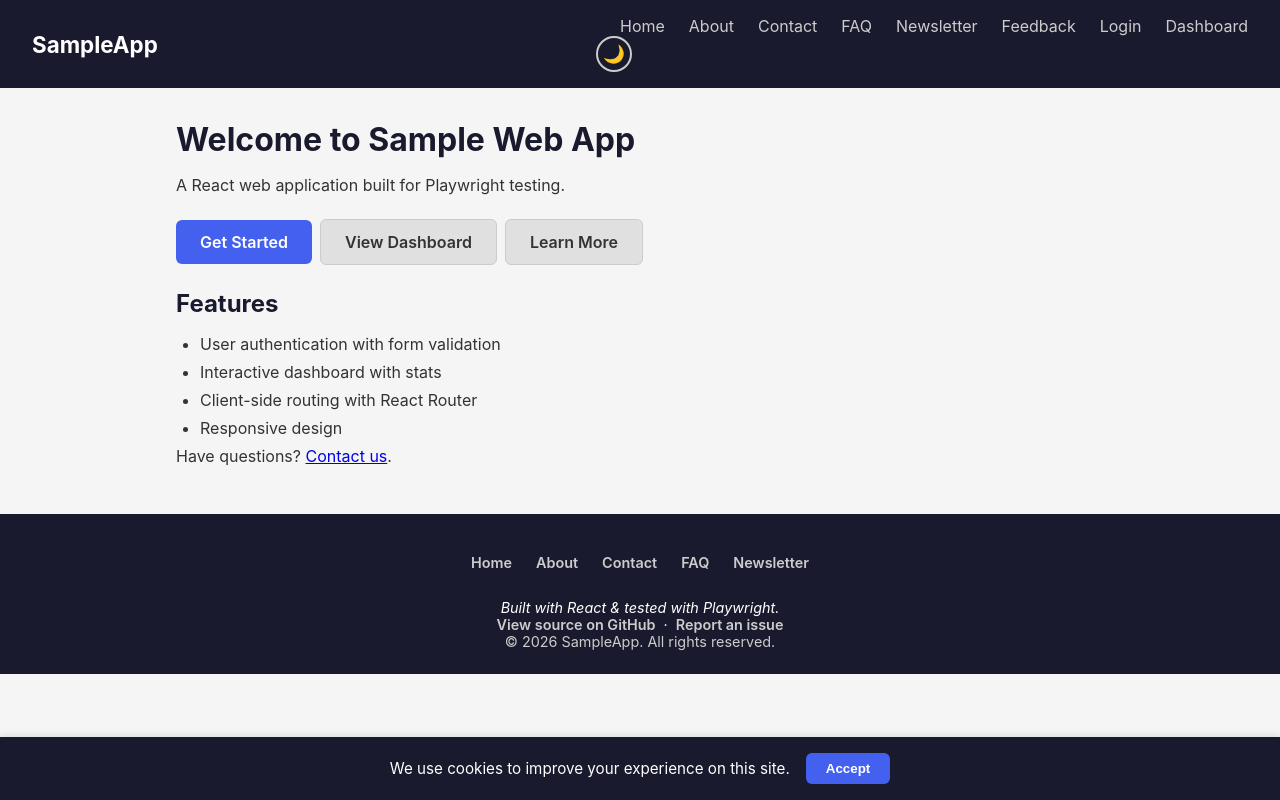
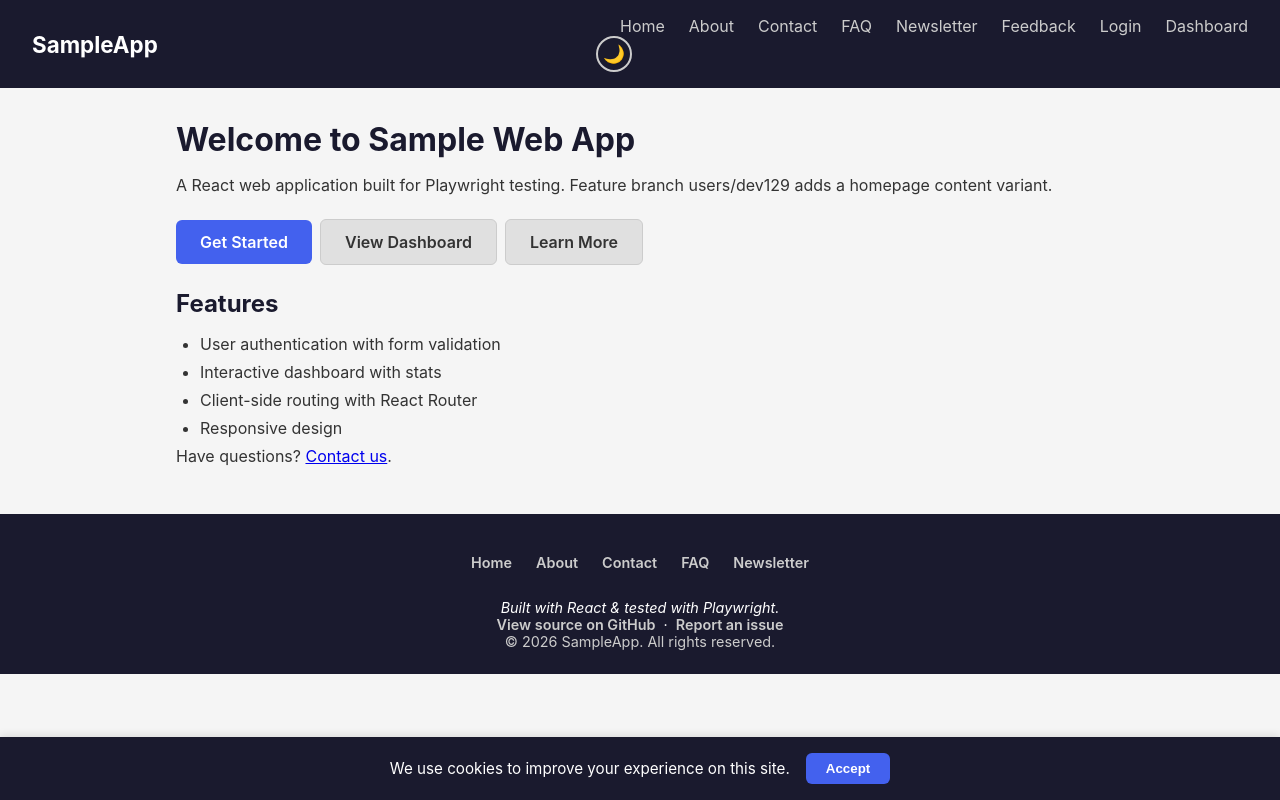
Before and after one commit to microsoft/sample-webapp, a React (Create React App) app: page / in a window 1280 px wide. Built offline with nearby package versions, Linux system fonts and the light colour scheme.

Commit message:
feat(home): content variant for users/dev129

```diff
--- a/src/pages/Home.js
+++ b/src/pages/Home.js
@@ -6,7 +6,7 @@ function Home() {
   return (
     <div className="home">
       <h1>Welcome to Sample Web App</h1>
-      <p id="description">A React web application built for Playwright testing.</p>
+      <p id="description">A React web application built for Playwright testing. Feature branch users/dev129 adds a homepage content variant.</p>
       <div className="actions">
         <Link to="/login" className="btn btn-primary">Get Started</Link>
         <Link to="/dashboard" className="btn btn-secondary">View Dashboard</Link>
```
